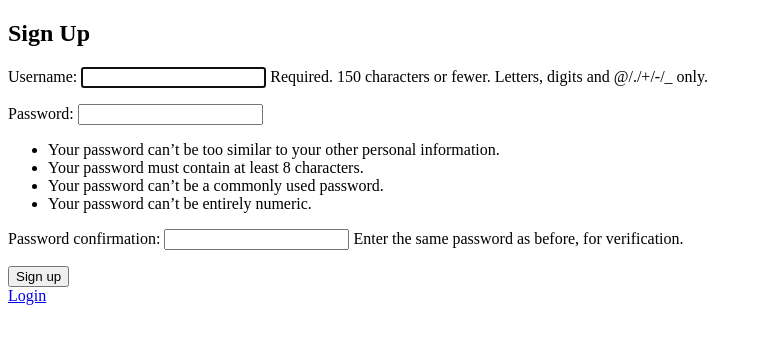
After one commit to HarveyJMartin/se-a-lv5, a Django app: page /signup/ in a window 1280 px wide. The commit adds this page. Shown: the top 344 px of the page, without its empty margins (0-762 px from the left). Run offline with Django 5.2, Linux system fonts and the light colour scheme.

Commit message:
Added login and sign up functionality with redirects to ticket page

```diff
--- a/ticket_app/settings.py
+++ b/ticket_app/settings.py
@@ -127,3 +127,5 @@
 # https://docs.djangoproject.com/en/5.0/ref/settings/#default-auto-field
 
 DEFAULT_AUTO_FIELD = 'django.db.models.BigAutoField'
+
+LOGIN_REDIRECT_URL = '/tickets/'
--- /dev/null
+++ b/users/forms.py
@@ -0,0 +1,7 @@
+from django.contrib.auth.forms import UserCreationForm
+from django.contrib.auth.models import User
+
+class SignUpForm(UserCreationForm):
+    class Meta:
+        model = User
+        fields = ('username', 'password1', 'password2')
--- a/users/templates/landing_page.html
+++ b/users/templates/landing_page.html
@@ -1 +1,4 @@
 <h1> landing page </h1>
+
+<a href="{% url 'users:login' %}">Login</a>
+<a href="{% url 'users:signup' %}">Sign Up</a>
--- /dev/null
+++ b/users/templates/signup.html
@@ -0,0 +1,15 @@
+<!DOCTYPE html>
+<html>
+<head>
+    <title>Sign Up</title>
+</head>
+<body>
+    <h2>Sign Up</h2>
+    <form method="post">
+        {% csrf_token %}
+        {{ form.as_p }}
+        <button type="submit">Sign up</button>
+    </form>
+    <a href="{% url 'users:login' %}">Login</a>
+</body>
+</html>
--- a/users/urls.py
+++ b/users/urls.py
@@ -6,4 +6,6 @@ app_name = 'users'
 urlpatterns = [
     # path('',views.index, name="index"),
     path('', views.landing_page, name='landing_page'),
+    path('signup/', views.signup, name='signup'),
+    path('login/', views.CustomLoginView.as_view(), name='login'),
 ]
--- a/users/views.py
+++ b/users/views.py
@@ -1,5 +1,23 @@
-from django.shortcuts import render
+from django.shortcuts import render, redirect
+from.forms import SignUpForm
+from django.contrib.auth.views import LoginView
+
 
 # Create your views here.
 def landing_page(request):
     return render(request,"landing_page.html")
+
+
+def signup(request):
+    if request.method == 'POST':
+        form = SignUpForm(request.POST)
+        if form.is_valid():
+            form.save()
+            # Redirect to login page or elsewhere
+            return redirect('/tickets/')
+    else:
+        form = SignUpForm()
+    return render(request, 'signup.html', {'form': form})
+
+class CustomLoginView(LoginView):
+    template_name = 'login.html'
```
Also changed, not shown: users/templates/login.html (added, +15 -0 lines).
